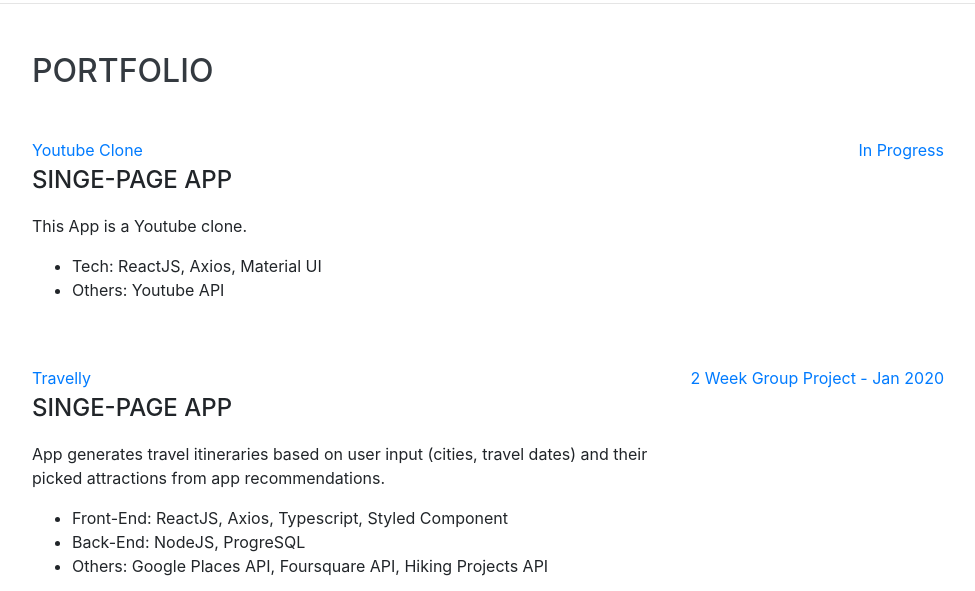
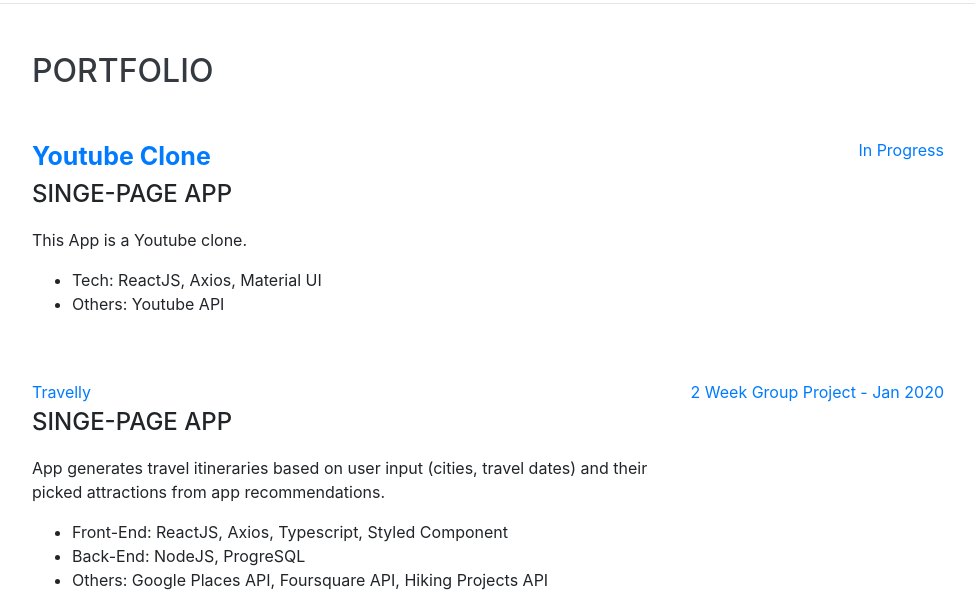
Before and after one commit to sherrynganguyen/sherrynganguyen.github.io, a website with bundled scripts: page index.html in a window 1280 px wide. Shown: the part 1598-2189 px from the top of the page, without its empty margins (288-1263 px from the left). Built offline with nearby package versions, Linux system fonts and the light colour scheme; a web font is replaced by a local one.

Commit message:
inline style for project title

```diff
--- a/index.html
+++ b/index.html
@@ -160,7 +160,9 @@
 
         <div class="resume-item d-flex flex-column flex-md-row justify-content-between mb-5">
           <div class="resume-content">
-            <a class="lb-0" href="https://github.com/stella-zb/travelly" target="blank" rel="noopener noreferrer">Youtube Clone</a>
+            <a class="lb-0" href="https://github.com/sherrynganguyen/youtube-clone" target="blank" rel="noopener noreferrer" style="font-size: 25px !important;
+            font-weight: bold !important;
+            text-decoration: none;">Youtube Clone</a>
             <div class="subheading mb-3">Singe-Page App</div>
             <p>This App is a Youtube clone.</p>
             <ul>
```
